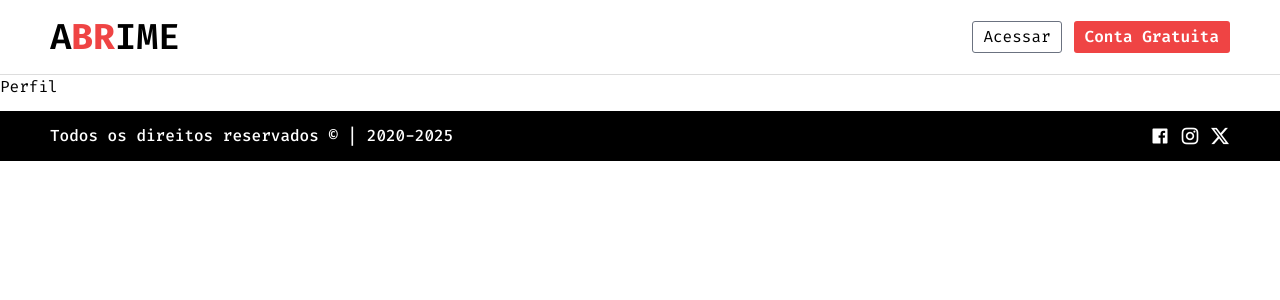
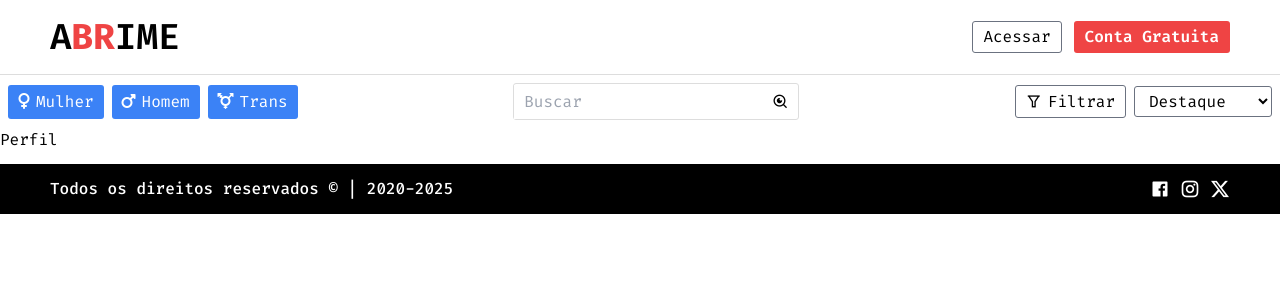
Before and after one commit to DevVittor/Vue3, a Vue app: page / in a window 1280 px wide. Shown: the top 300 px of the page. Built offline with nearby package versions, Linux system fonts and the light colour scheme.

Commit message:
Criado o component filter

```diff
--- a/src/components/Content.vue
+++ b/src/components/Content.vue
@@ -16,7 +16,7 @@ onMounted(() => {
 });
 </script>
 <template>
-  <a href="/:id">Perfil</a>
+  <a href="/profile">Perfil</a>
   <section>
     <div
       className="m-auto w-full 2xl:columns-4 md:columns-4 sm:columns-2 gap-1.5 p-1.5"
--- a/src/components/Filter.vue
+++ b/src/components/Filter.vue
@@ -1,72 +1,57 @@
 <script setup></script>
 <template>
   <section>
-        <div class="container-search">
-            <div class="box-filter">
-                <button><i class="ri-sound-module-line"></i></button>
+    <div
+      class="flex justify-between lg:flex-row flex-col items-center p-2 gap-3"
+    >
+      <div class="flex items-center gap-2">
+        <button
+          class="bg-blue-500 pr-[10px] pl-[10px] pt-[5px] pb-[5px] rounded-[3px] text-white"
+        >
+          <i class="pr-1.5 text-white fa-solid fa-venus"></i>Mulher
+        </button>
+        <button
+          class="bg-blue-500 pr-[10px] pl-[10px] pt-[5px] pb-[5px] rounded-[3px] text-white"
+        >
+          <i class="pr-1.5 text-white fa-solid fa-mars"></i>Homem
+        </button>
+        <button
+          class="bg-blue-500 pr-[10px] pl-[10px] pt-[5px] pb-[5px] rounded-[3px] text-white"
+        >
+          <i class="pr-1.5 text-white fa-solid fa-transgender"></i>Trans
+        </button>
       </div>
-            <div class="box-search">
-                <input type="text" name="" id="" placeholder="Buscar">
-                <button type="submit"><i class="ri-search-eye-line"></i></button>
+      <div class="border-[1px] border-[#ddd] rounded-[3px]">
+        <input
+          class="pr-[10px] pl-[10px] pt-[5px] pb-[5px] outline-none"
+          type="text"
+          name=""
+          id=""
+          placeholder="Buscar"
+        />
+        <button class="pr-[10px] pl-[10px] pt-[5px] pb-[5px]" type="submit">
+          <i class="ri-search-eye-line"></i>
+        </button>
       </div>
-            <div class="box-select-filter">
-                <select name="select">
+      <div class="flex justify-center items-center gap-2">
+        <div class="">
+          <button
+            class="border-[1px] bg-white border-gray-500 pr-[10px] pl-[10px] pt-[3px] pb-[3px] rounded-[3px]"
+          >
+            <i class="pr-1.5 ri-filter-line"></i>Filtrar
+          </button>
+        </div>
+        <div class="">
+          <select
+            name="select"
+            class="border-[1px] bg-white border-gray-500 pr-[10px] pl-[10px] pt-[3px] pb-[3px] rounded-[3px] outline-none"
+          >
             <option value="destaque" selected>Destaque</option>
-                    <option value="verificada" >Verificada</option>
+            <option value="verificada">Verificada</option>
             <option value="novidade">Novidade</option>
           </select>
         </div>
       </div>
+    </div>
   </section>
 </template>
-<style scoped>
-
-.container-search{
-    display: flex;
-    justify-content: space-between;
-    align-items: center;
-    padding: 10px 55px;
-}
-.box-filter button{
-    padding: 5px 20px ;
-    color: #212121;
-    font-weight: 600;
-    font-size: 14px;
-    background: white;
-    border: 1px solid #ddd;
-    border-radius: 3px;
-}
-.box-search{
-    display: flex;
-    align-items: center;
-    border: 1px solid #ddd;
-    border-radius: 3px;
-}
-.box-search input[type="text"]{
-    border: none;
-    padding:5px 10px;
-    font-weight: 500;
-    font-size: 16px;
-    color: #212121;
-    outline: none;
-}
-.box-search button[type="submit"]{
-    border: none;
-    padding:5px 10px;
-    font-weight: 500;
-    font-size: 16px;
-    color: #212121;
-    outline: none;
-    background: white;
-}
-.box-select-filter select{
-    padding: 5px 10px;
-    border: 1px solid #ddd;
-    border-radius: 3px;
-    background: white;
-    outline: none;
-}
-.ri-flashlight-fill{
-    color: #FEFF86;
-}
-</style>
--- a/src/pages/Home.vue
+++ b/src/pages/Home.vue
@@ -1,11 +1,13 @@
 <script setup>
-document.title = 'Home'
-import Content from '../components/Content.vue';
+document.title = "Home";
+import Content from "../components/Content.vue";
+import Filter from "../components/Filter.vue";
 </script>
 
 <template>
   <main>
-    <Content/>
+    <Filter />
+    <Content />
   </main>
 </template>
 
```
Lines whose indentation alone changed are shown as unchanged.
